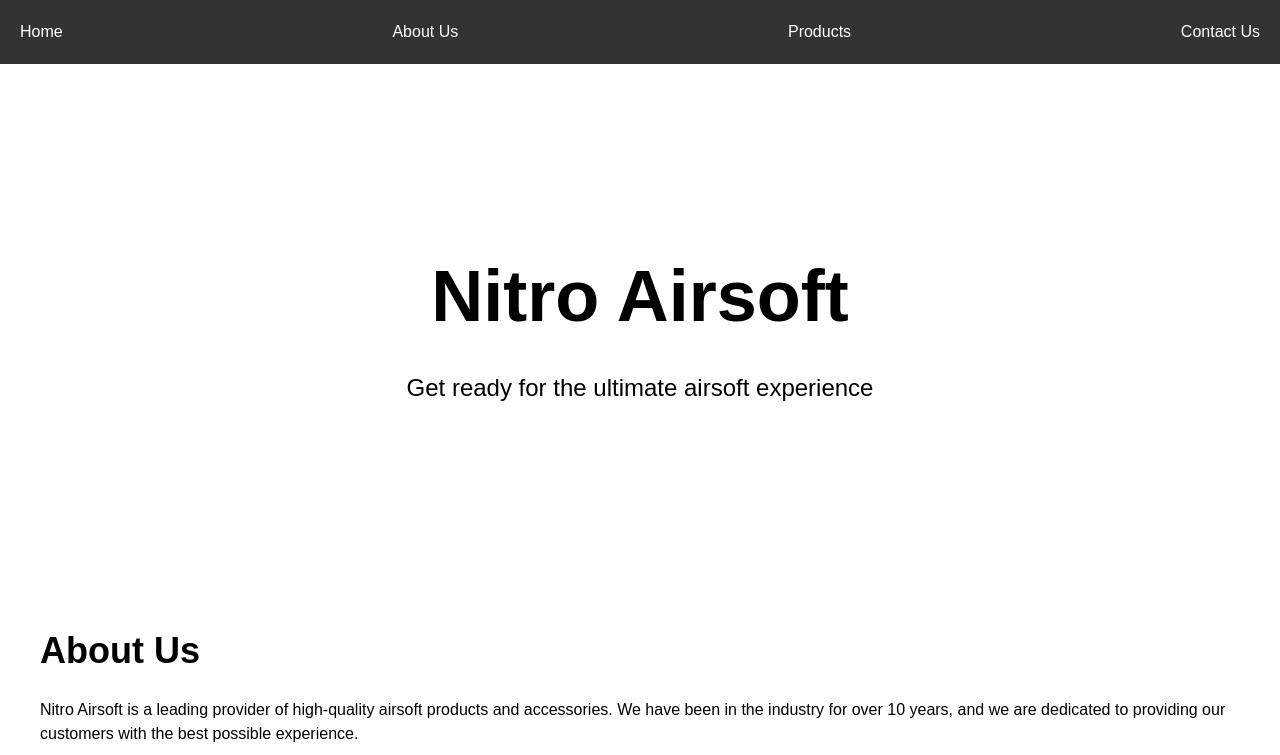
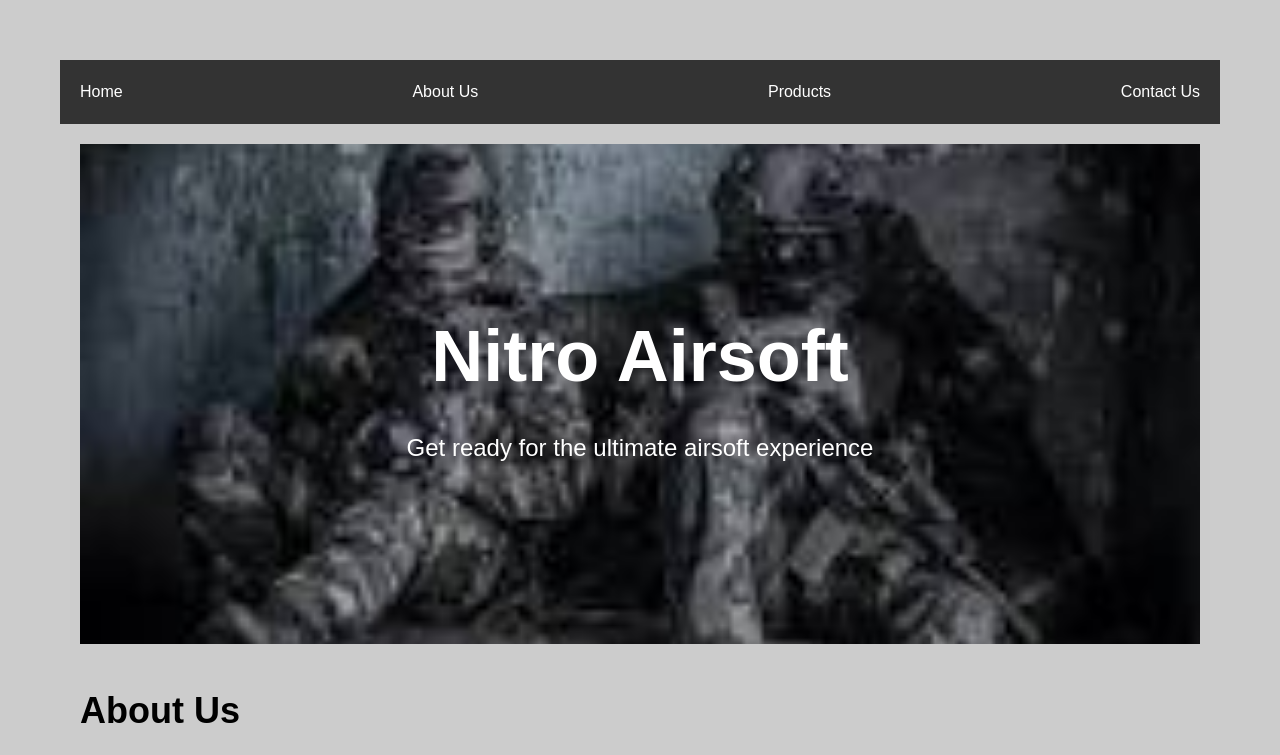
Before and after one commit to LB3368/nitroAirsoft, a plain HTML site: page index.html in a window 1280 px wide. Shown: the top 755 px of the page. Drawn offline with Linux system fonts and the light colour scheme; a script that the page names is missing.

Commit message:
working on style customizations

```diff
--- a/styles/style.css
+++ b/styles/style.css
@@ -1,10 +1,11 @@
 /* Global styles */
 body {
-    margin: 0;
-    padding: 0;
+    margin: 50px;
+    padding: 10px;
     font-family: Arial, sans-serif;
     font-size: 16px;
     line-height: 1.5;
+    background-color: #ccc;
   }
 
   a {
@@ -25,7 +26,7 @@ body {
   /* Header styles */
   header {
     background-color: #333;
-    color: #fff;
+    color: white;
     padding: 20px;
   }
 
@@ -44,11 +45,11 @@ body {
   }
 
   nav ul li a {
-    color: #fff;
+    color: hsl(0, 0%, 100%);
   }
 
   nav ul li a:hover {
-    color: #ccc;
+    color: #ee7c7c;
   }
 
   /* Main content styles */
@@ -59,8 +60,8 @@ body {
   }
 
   .banner {
-    background-image: url('banner.jpg');
-    background-repeat: no-repeat;
+    background-image: url('../images/background.png');
+   background-repeat: no-repeat;
     background-size: cover;
     background-position: center;
     height: 500px;
@@ -73,11 +74,13 @@ body {
   .banner h1 {
     font-size: 72px;
     margin: 0;
+    color: white;
   }
 
   .banner p {
     font-size: 24px;
     margin: 20px 0;
+    color: white;
   }
 
   .about {
@@ -104,6 +107,7 @@ body {
     width: 100%;
     height: auto;
     margin-bottom: 10px;
+    margin-left: auto;
   }
 
   .products h3 {
```
Also changed, not shown: images/background.png (added), images/background2.png (added), images/logo.png (added).
